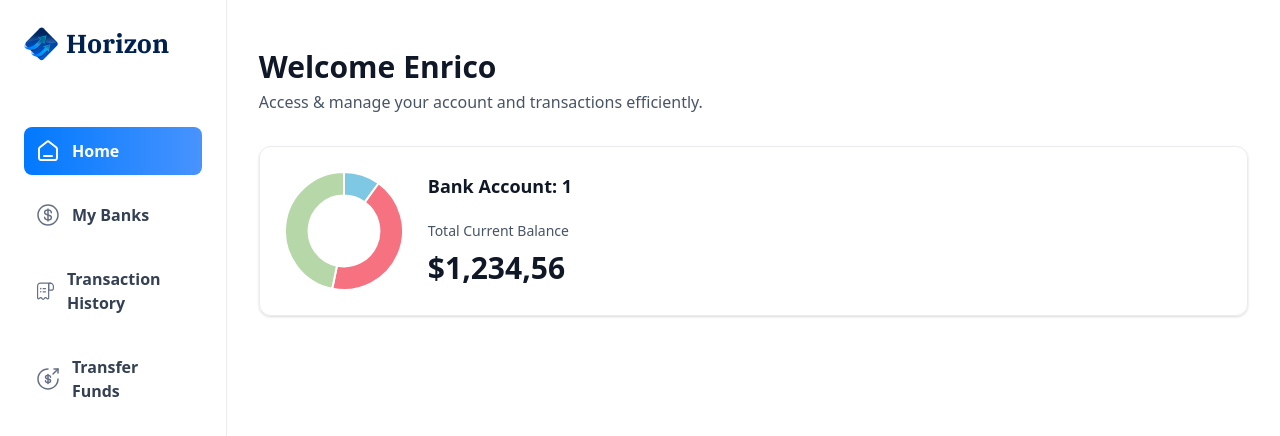
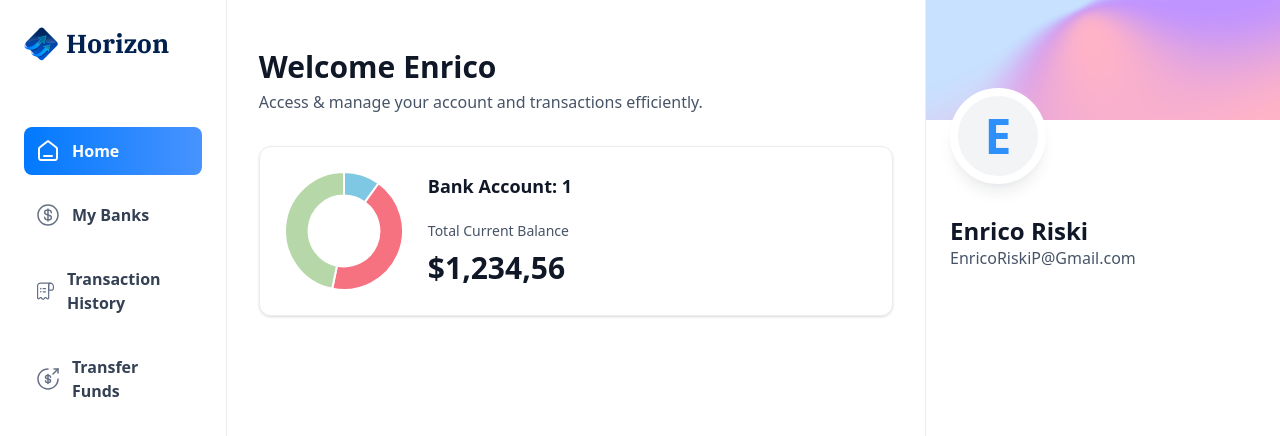
Before and after one commit to EnricoRP/bank-app, a Next.js app: page / in a window 1280 px wide. Shown: the top 436 px of the page. Built offline with nearby package versions, Linux system fonts and the light colour scheme.

Commit message:
pembuatan section profile di right sidebar

```diff
--- a/app/(root)/page.tsx
+++ b/app/(root)/page.tsx
@@ -1,9 +1,10 @@
 import HeaderBox from '@/components/ui/HeaderBox'
+import RightSidebar from '@/components/ui/RightSidebar'
 import TotalBalanceBox from '@/components/ui/TotalBalanceBox'
 import React from 'react'
 
 const Home = () => {
-  const loggedIn = { firsName: 'Enrico'}
+  const loggedIn = { firstName: 'Enrico', lastName: 'Riski', email: 'EnricoRiskiP@Gmail.com' }
   return (
     <section className='home'>
       <div className='home-content'>
@@ -12,7 +13,7 @@
             type='greeting'
             title='Welcome'
             subtext='Access & manage your account and transactions efficiently.'
-            user={loggedIn?.firsName || 'Guest'}
+            user={loggedIn?.firstName || 'Guest'}
           />
 
           <TotalBalanceBox
@@ -22,6 +23,7 @@
           />
         </header>
       </div>
+      <RightSidebar user={loggedIn} transactions={[]} banks={[]} />
     </section>
   )
 }
--- /dev/null
+++ b/components/ui/RightSidebar.tsx
@@ -0,0 +1,29 @@
+import React from 'react'
+
+const RightSidebar = ({user, transactions, banks}: RightSidebarProps) => {
+  return (
+    <aside className='right-sidebar'>
+      <section className="flex flex-col pb-8">
+        <div className="profile-banner" />
+        <div className="profile">
+            <div className="profile-img">
+                <span className="text-5xl font-bold text-blue-500">
+                    {user.firstName[0]}
+                </span>
+            </div>
+
+            <div className="profile-details">
+                <h1 className='profile-name'>
+                    {user.firstName} {user.lastName}
+                </h1>
+                <p className="profile-email">
+                    {user.email}
+                </p>
+            </div>
+        </div>
+      </section>
+    </aside>
+  )
+}
+
+export default RightSidebar
```
Also changed, not shown: 1 other file (tests, documents, lock files or other folders).
